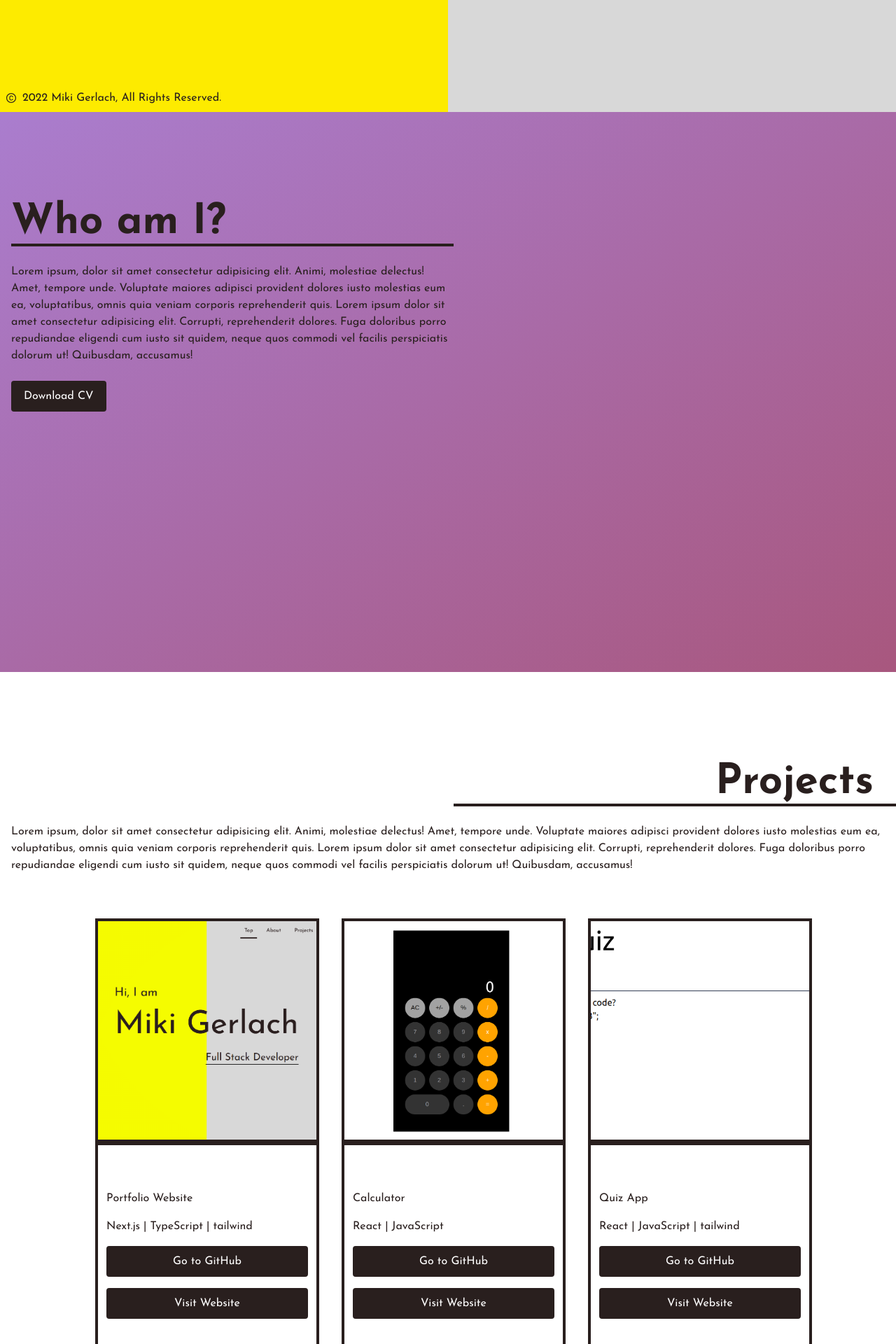
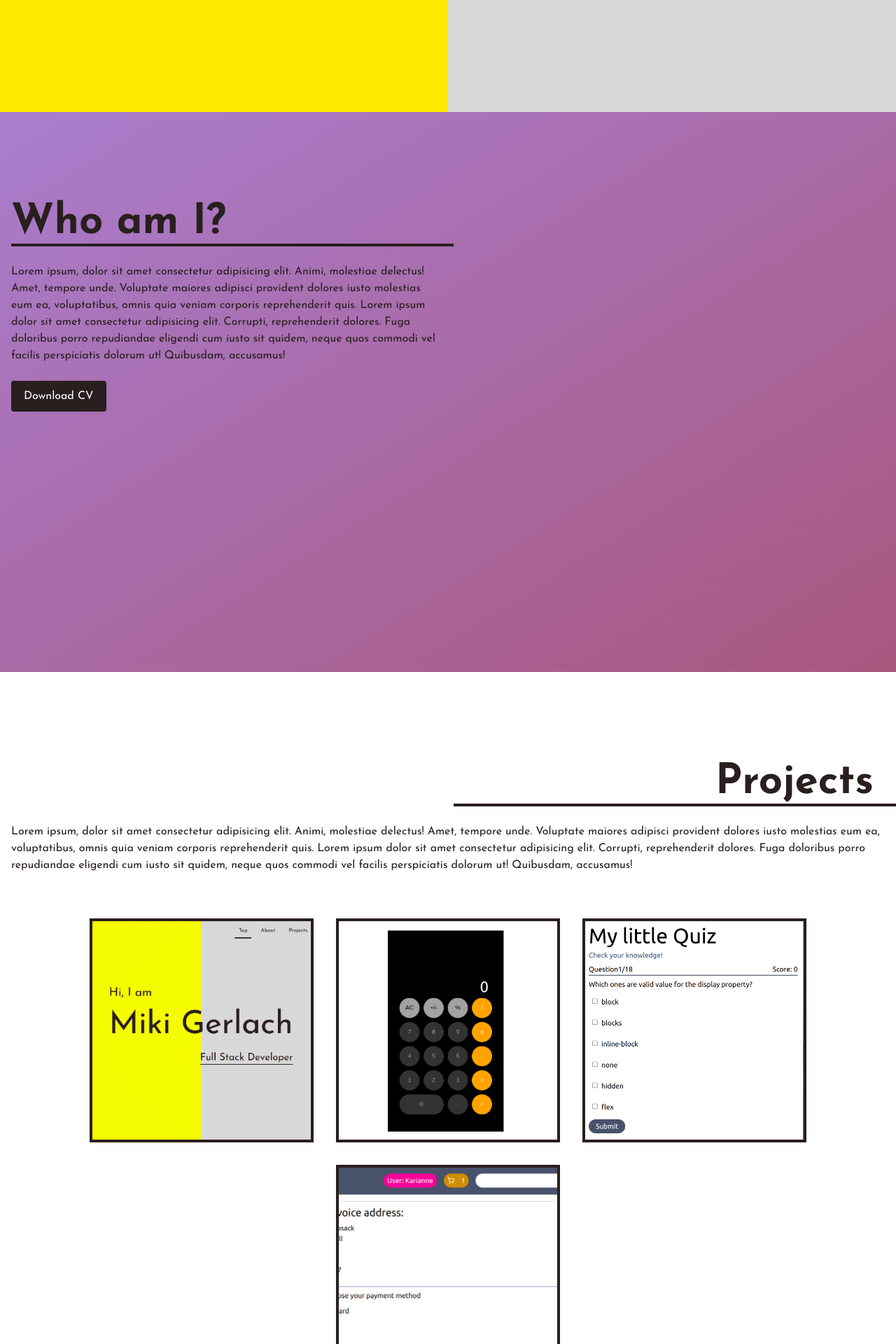
Before and after one commit to M-123-456/my_portfolio, a Next.js app: page / in a window 1280 px wide. Shown: the part 640-2560 px from the top of the page at 70% size. Built offline with nearby package versions, Linux system fonts and the light colour scheme.

Commit message:
contact, footer

```diff
--- a/components/Footer.tsx
+++ b/components/Footer.tsx
@@ -1,20 +1,30 @@
-
+import { FiGithub } from 'react-icons/fi';
+import { TbBrandLinkedin } from 'react-icons/tb';
 import { AiOutlineCopyrightCircle } from 'react-icons/ai';
 
-type Props = {}
-
-const Footer = (props: Props) => {
+const Footer = () => {
 
   return (
     <footer
-      className="absolute bottom-2 left-2"
+      className="w-full px-2 absolute bottom-2 flex justify-center"
     >
       <div
         area-label="copyright"
         className="text-raisinBlack flex items-center gap-2"
       >
-        <AiOutlineCopyrightCircle /> 2022 Miki Gerlach, All Rights Reserved.
+        <AiOutlineCopyrightCircle />2022 Miki Gerlach, All Rights Reserved.
       </div>
+      {/* <ul
+        area-label="sns_icons"
+        className="text-3xl flex gap-6"
+      >
+        <li>
+          <a href="https://github.com/M-123-456"><FiGithub /></a>
+        </li>
+        <li>
+          <a href="https://www.linkedin.com/in/miki-gerlach/"><TbBrandLinkedin /></a>
+        </li>
+      </ul> */}
 
     </footer>
   )
--- a/components/sections/about/AboutText.tsx
+++ b/components/sections/about/AboutText.tsx
@@ -14,7 +14,7 @@ const AboutText = (props: Props) => {
             Who am I?
         </h3>
         <p
-            className="my-6"
+            className="my-6 pr-4"
         >
             Lorem ipsum, dolor sit amet consectetur adipisicing elit. Animi, molestiae delectus! Amet, tempore unde. Voluptate maiores adipisci provident dolores iusto molestias eum ea, voluptatibus, omnis quia veniam corporis reprehenderit quis. Lorem ipsum dolor sit amet consectetur adipisicing elit. Corrupti, reprehenderit dolores. Fuga doloribus porro repudiandae eligendi cum iusto sit quidem, neque quos commodi vel facilis perspiciatis dolorum ut! Quibusdam, accusamus!
         </p>
--- a/components/sections/contact/Contact.tsx
+++ b/components/sections/contact/Contact.tsx
@@ -1,4 +1,5 @@
 import React from 'react'
+import PrimaryButton from '../../buttons/PrimaryButton'
 import Footer from '../../Footer'
 
 type Props = {}
@@ -6,11 +7,64 @@ type Props = {}
 const Contact = (props: Props) => {
   return (
     <section
-        className="min-h-screen pt-16 pl-4 md:pt-32"
+        className="min-h-screen pt-16 px-4 flex justify-center relative bg-redSalsa bg-[linear-gradient(160deg,_#F15156_40%,_#d8d8d8_40%)] md:pt-32 "
         id="Contact"
     >
+      <div
+        className="md:w-1/2 flex flex-col gap-4"
+    >
+        <h3
+            className="text-3xl text-center font-bold border-b-4 border-raisinBlack md:text-6xl"
+        >
+            Contact
+        </h3>
 
-        Contact
+        <div
+            className="my-6 flex flex-col gap-10"
+        >
+          <div>
+            <p
+              className="text-xl font-bold text-center md:text-4xl"
+            >
+              Send me a message
+            </p>
+            <p
+              className="mt-4 text-lg text-center md:text-3xl"
+            >
+              mikigerlach2@gmail.com
+            </p>
+          </div>
+
+          <div>
+            <p
+              className="text-xl font-bold text-center md:text-4xl"
+            >
+              Or connect with me on socials
+            </p>
+            <ul
+              className="mt-4 flex justify-center gap-6"
+            >
+              <li>
+                <PrimaryButton>
+                  <a href="https://github.com/M-123-456">GitHub</a>
+                </PrimaryButton>
+              </li>
+              <li>
+                <PrimaryButton>
+                  <a href="https://www.linkedin.com/in/miki-gerlach/">LinkedIn</a>
+                </PrimaryButton>
+              </li>
+            </ul>
+
+          </div>
+
+
+
+
+        </div>
+    </div>
+
+
       <Footer />
     </section>
   )
--- a/components/sections/projects/Projects.tsx
+++ b/components/sections/projects/Projects.tsx
@@ -1,25 +1,23 @@
 // Data
 import { projects } from '../../../data/projectsData';
-import ProjectsCard from './ProjectsCard';
+import ProjectCard from './projectCard/ProjectCard';
 
 // Components
 import ProjectsText from './ProjectsText'
 
-type Props = {}
-
-const Projects = (props: Props) => {
+const Projects = () => {
   return (
     <section
-        className="min-h-screen pt-16 pl-4 md:pt-32"
+        className="min-h-screen pt-16 pb-6 pl-4 md:pt-32"
         id="Projects"
     >
       <ProjectsText />
       <div
-        className="mt-10 flex flex-wrap justify-center gap-8"
+        className="mt-10 flex flex-wrap justify-center gap-8 pr-4"
       >
         {
           projects.map(project => (
-            <ProjectsCard
+            <ProjectCard
               key={project.name}
               project={project}
             />
--- a/components/sections/projects/ProjectsCard.tsx
+++ /dev/null
@@ -1,45 +0,0 @@
-import Image from 'next/image';
-
-// Types
-import { IProjectsData } from '../../../types';
-import PrimaryButton from '../../buttons/PrimaryButton';
-
-type Props = {
-    project: IProjectsData;
-}
-
-const ProjectsCard: React.FC<Props> = ({ project }) => {
-  return (
-    <div
-        area-label="project_card"
-    >
-        <div
-            className="border-raisinBlack border-4 w-[20rem] h-[20rem]"
-        >
-            <Image
-            src={project.image}
-            width={400}
-            height={400}
-            objectFit="cover"
-            className="relative h-full"
-            />
-        </div>
-
-        <div
-            className="w-[20rem] h-[20rem] bg-white flex flex-col justify-center gap-4  px-3 border-4 border-raisinBlack"
-        >
-            <h4>{project.name}</h4>
-            <h5>{project.tech}</h5>
-            <PrimaryButton>
-                <a href={project.github}>Go to GitHub</a>
-            </PrimaryButton>
-            <PrimaryButton>
-                <a href={project.website}>Visit Website</a>
-            </PrimaryButton>
-
-        </div>
-    </div>
-  )
-}
-
-export default ProjectsCard
--- a/components/sections/projects/ProjectsText.tsx
+++ b/components/sections/projects/ProjectsText.tsx
@@ -1,5 +1,3 @@
-import React from 'react'
-
 type Props = {}
 
 const ProjectsText = (props: Props) => {
@@ -17,7 +15,7 @@ const ProjectsText = (props: Props) => {
             </span>
         </h3>
         <p
-            className="my-6"
+            className="my-6 pr-4"
         >
             Lorem ipsum, dolor sit amet consectetur adipisicing elit. Animi, molestiae delectus! Amet, tempore unde. Voluptate maiores adipisci provident dolores iusto molestias eum ea, voluptatibus, omnis quia veniam corporis reprehenderit quis. Lorem ipsum dolor sit amet consectetur adipisicing elit. Corrupti, reprehenderit dolores. Fuga doloribus porro repudiandae eligendi cum iusto sit quidem, neque quos commodi vel facilis perspiciatis dolorum ut! Quibusdam, accusamus!
         </p>
--- /dev/null
+++ b/components/sections/projects/projectCard/ProjectCard.tsx
@@ -0,0 +1,51 @@
+import { useState } from 'react';
+import Image from 'next/image';
+
+// Types
+import { IProjectsData } from '../../../../types';
+
+// Components
+import ProjectInfo from './ProjectInfo';
+
+type Props = {
+    project: IProjectsData;
+}
+
+const ProjectCard: React.FC<Props> = ({ project }) => {
+
+    const [infoShown, setInfoShown] = useState(false);
+
+
+  return (
+    <div
+        area-label="project_card"
+        onMouseEnter={() => setInfoShown(true)}
+        onMouseLeave={() => setInfoShown(false)}
+    >
+        {/* If pictures are hovered, info of the project will be shown */}
+        {
+            infoShown ?
+            <ProjectInfo
+                project={project}
+            /> :
+            <div
+                className="border-raisinBlack border-4 w-[20rem] h-[20rem]"
+            >
+                <Image
+                    src={project.image}
+                    width={400}
+                    height={400}
+                    objectFit="cover"
+                    className="relative h-full"
+                />
+            </div>
+
+        }
+
+
+
+    </div>
+  )
+}
+
+export default ProjectCard;
--- /dev/null
+++ b/components/sections/projects/projectCard/ProjectInfo.tsx
@@ -0,0 +1,37 @@
+import PrimaryButton from '../../../buttons/PrimaryButton';
+
+import { IProjectsData } from '../../../../types';
+
+type Props = {
+    project: IProjectsData;
+}
+
+const ProjectInfo: React.FC<Props> = ({ project }) => {
+  return (
+    <div
+            className="w-[20rem] h-[20rem] bg-white flex flex-col justify-center gap-4  px-3 border-4 border-raisinBlack"
+        >
+            <h4
+                className="text-xl"
+            >
+                {project.name}
+            </h4>
+            <h5
+                className="text-lg"
+            >
+                {project.tech}
+            </h5>
+            <PrimaryButton>
+                <a href={project.github}>Go to GitHub</a>
+            </PrimaryButton>
+            {
+                project.website &&
+                <PrimaryButton>
+                    <a href={project.website}>Visit Website</a>
+                </PrimaryButton>
+            }
+        </div>
+  )
+}
+
+export default ProjectInfo
--- a/data/projectsData.ts
+++ b/data/projectsData.ts
@@ -8,7 +8,6 @@ export const projects: IProjectsData[] = [
         tech: "Next.js | TypeScript | tailwind",
         image: '/portfolio.png',
         github: "https://github.com/M-123-456/my_portfolio",
-        website: ""
     },
     {
         name: "Calculator",
--- a/tailwind.config.js
+++ b/tailwind.config.js
@@ -16,7 +16,8 @@ module.exports = {
         raisinBlack: "#291F1E",
         lightGray: "#d8d8d8",
         chinaRose: "#A8577E",
-        lavenderFloral: "#AA7DCE"
+        lavenderFloral: "#AA7DCE",
+        redSalsa: "#F15156",
       },
     },
   },
--- a/types.ts
+++ b/types.ts
@@ -32,5 +32,5 @@ export interface IProjectsData {
   tech: string;
   image: string;
   github: string;
-  website: string;
+  website?: string;
 }
```
Also changed, not shown: public/quiz.png, public/shopping_cart.png.
